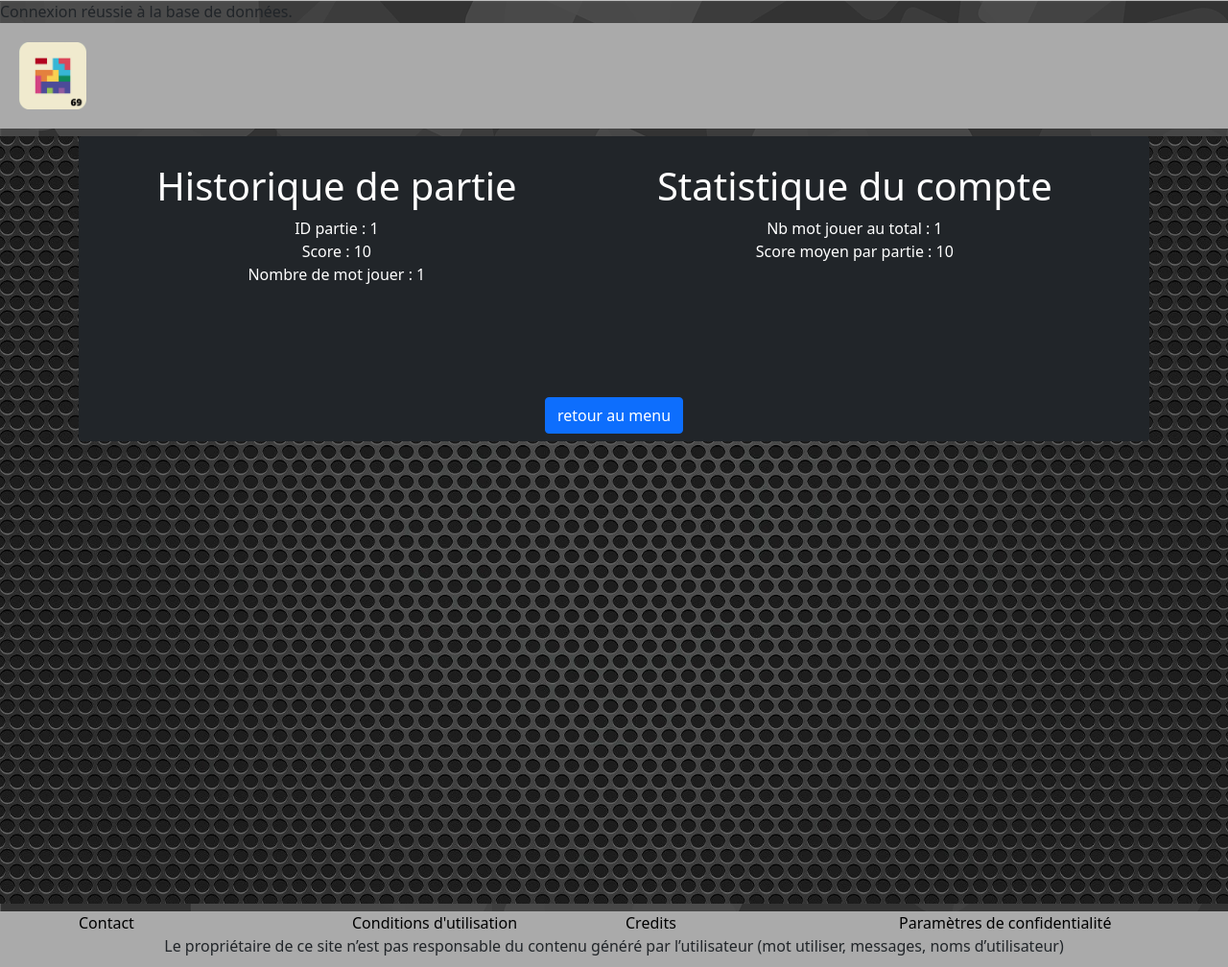
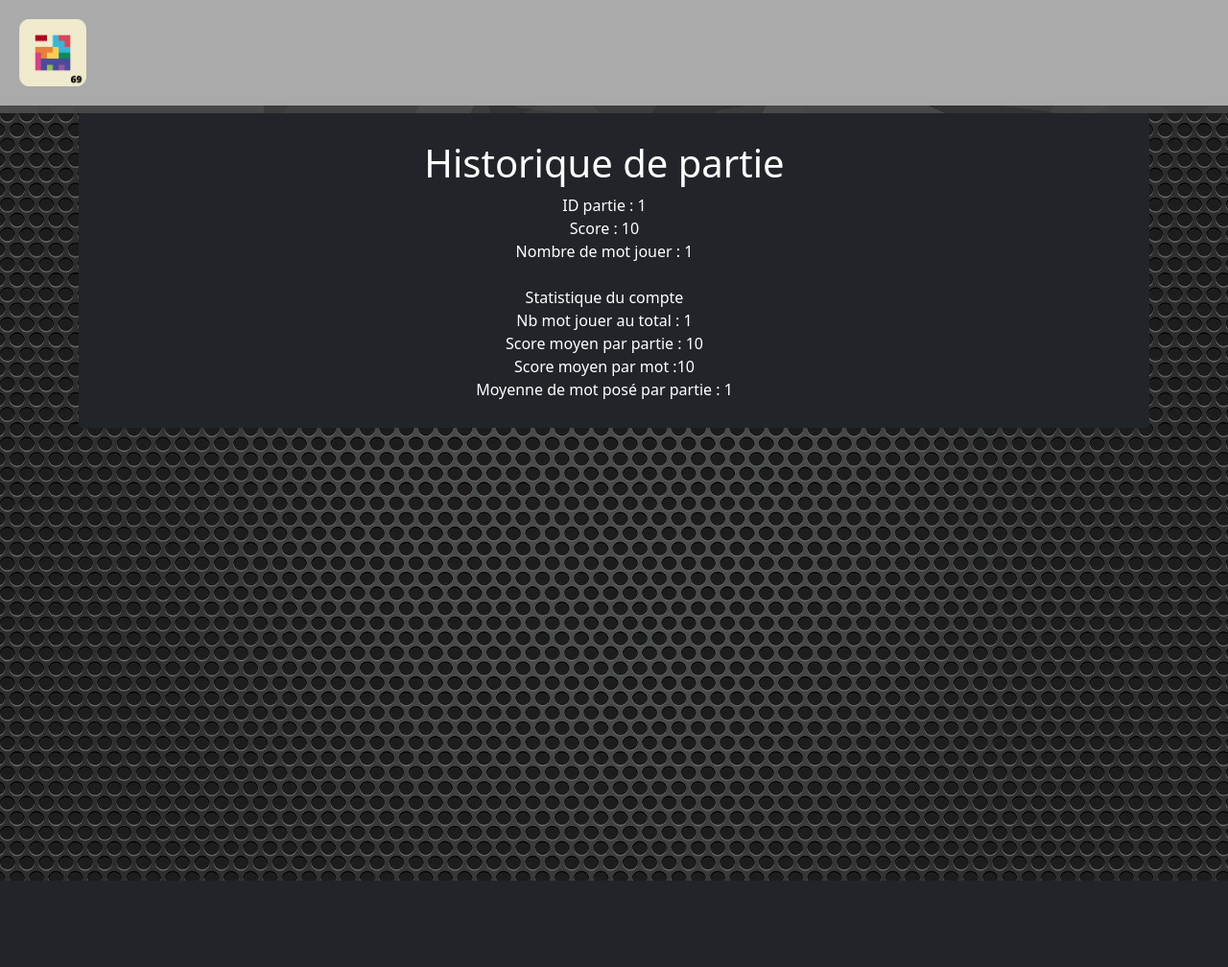
Before and after one commit to Ximawa/Scrabble, a PHP site: page /Page_Joueur/StatJoueur.php in a window 1280 px wide. Shown: the whole page at 96% size. After the commit the page ends 918 px from the top, so only its background shows below. Run offline with PHP 8.4, Linux system fonts and the light colour scheme; the visitor is signed in with stand-in values (Sample User, id 1); tables that the repository leaves empty hold one stand-in row (values such as "Sample post").

Commit message:
debug faire partie sans être connecte

```diff
--- a/Page_Joueur/StatJoueur.php
+++ b/Page_Joueur/StatJoueur.php
@@ -51,49 +51,16 @@
         $score += $resultat["score"];
         echo "ID partie : " . $resultat["Id_partie"] . "<br>";
         echo "Score : " . $resultat["score"] . "<br>";
-                               echo "Nombre de mot jouer : " . $resultat["nb__mot_jouer"] . "<br><br><br>";
+        echo "Nombre de mot jouer : " . $resultat["nb__mot_jouer"] . "<br>";
     }
-                           echo'</div>';
 
 
-                           echo '<div> <h1>Statistique du compte</h1> ';
-                           echo 'Nb mot jouer au total : '.$nb_mot_total. "<br>";
-                           echo 'Score moyen par partie : '.($score / count($resultats)). "<br>";
-                           //echo 'Score moyen par mot :'.($score / $nb_mot_total). "<br>";
-                           //echo 'Moyenne de mot posé par partie : '.($nb_mot_total / count($resultats)). "<br>";
-                           echo'</div>';
-                        echo'</div>';   ?>
-                        </p>
-                        <br>
-                        <br>
-                       <a href="../index.php" class="btn btn-primary">retour au menu</a>
+    echo '<br><div> Statistique du compte </div>';
+    echo 'Nb mot jouer au total : '.$nb_mot_total. "<br>";;
+    echo 'Score moyen par partie : '.($score / count($resultats)). "<br>";;
+    echo 'Score moyen par mot :'.($score / $nb_mot_total). "<br>";;
+    echo 'Moyenne de mot posé par partie : '.($nb_mot_total / count($resultats)). "<br>";;
 
-                    </center>
-                </div>
 
-            </div>
 
-        </section>
-
-    </main>
-
-    <footer>
-        <section class="container mt-2">
-            <div class="row">
-                <li class="col"><a href="">Contact</a></li>
-                <li class="col"><a href="">Conditions d'utilisation</a></li>
-                <li class="col"><a href="">Credits</a></li>
-                <li class="col"><a href="">Paramètres de confidentialité</a></li>
-            </div>
-
-        </section>
-        <center>
-            <p>Le propriétaire de ce site n’est pas responsable du contenu généré par l’utilisateur (mot utiliser,
-                messages, noms d’utilisateur)</p>
-        </center>
-
-    </footer>
-
-</body>
-
-</html>
+?>
--- a/Page_Joueur/connexionBDD.php
+++ b/Page_Joueur/connexionBDD.php
@@ -1,7 +1,7 @@
 <?php
 
 // Informations de connexion à la base de données
-$servername = "localhost:3306";
+$servername = "localhost:3308";
 $nom_utilisateur = "root";
 $motdepasse = "";
 $BDDname = "projet_scrabble";
@@ -11,7 +11,6 @@ try {
     $connb = new PDO("mysql:host=$servername;dbname=$BDDname", $nom_utilisateur, $motdepasse);
     // Définir le mode d'erreur PDO à exception
     $connb->setAttribute(PDO::ATTR_ERRMODE, PDO::ERRMODE_EXCEPTION);
-    echo "Connexion réussie à la base de données.";
 } catch(PDOException $e) {
     echo "Erreur de connexion à la base de données : " . $e->getMessage();
 }
--- a/Structure_du_jeu/game.php
+++ b/Structure_du_jeu/game.php
@@ -6,6 +6,7 @@
     session_start();
 
     if(isset($_POST['start'])){
+        if(isset($_SESSION['id_utilisateur'])){
             $sql = "INSERT INTO partie (date_partie) VALUES (NOW())";
             if($connb->query($sql) == TRUE){
                 $id_partie = $connb->lastInsertId();
@@ -13,7 +14,7 @@
             }else{
                 echo "Error while adding partie to database";
             }
-
+        }
         $game = new Scrabble();
         $pioche = new Pioche();
         $joueur1 = new Joueur($_POST['joueur1']);
```
Also changed, not shown: Structure_du_jeu/statPartie.php (+7 -2 lines). Lines whose indentation alone changed are shown as unchanged.
